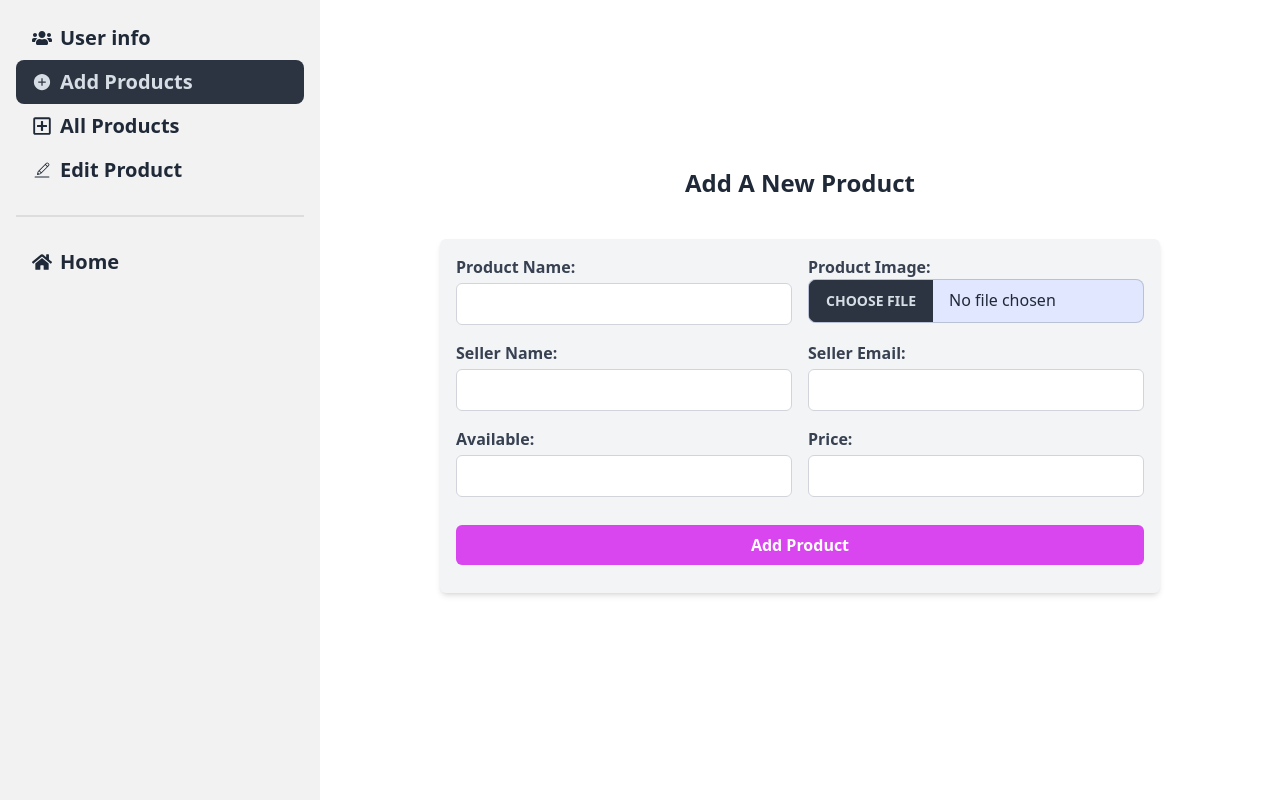
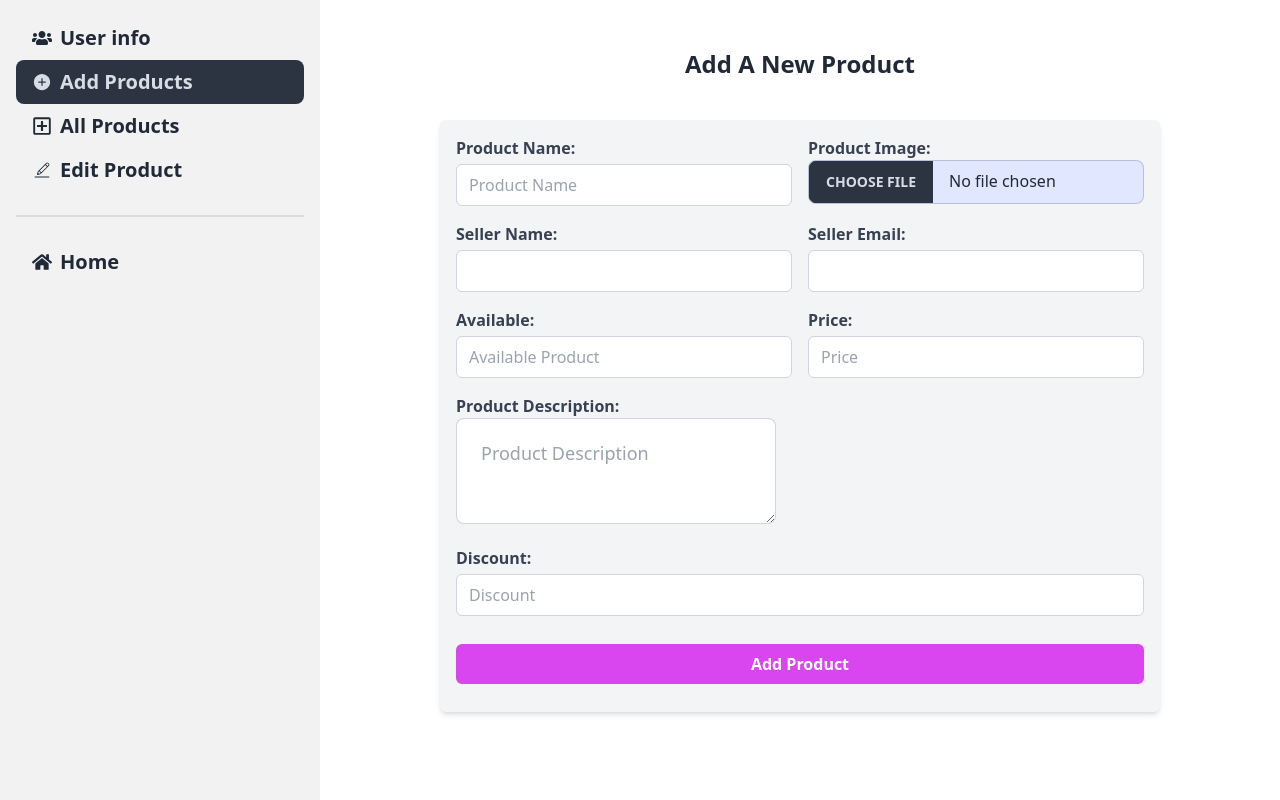
Before and after one commit to mahbub-alom/planet-shoes-client, a React (Vite) app: page /dashboard/addproduct in a window 1280 px wide. Built offline with nearby package versions, Linux system fonts and the light colour scheme; no server answers.

Commit message:
add product data save on database

```diff
--- a/src/Layout/Dashboard.jsx
+++ b/src/Layout/Dashboard.jsx
@@ -32,7 +32,7 @@ const Dashboard = () => {
                             </NavLink>
                         </li>
                         <li className="text-xl font-semibold">
-                            <NavLink to="/dashboard/AllProducts">
+                            <NavLink to="/dashboard/MyProducts">
                                 <FaRegPlusSquare />
                                 All Products
                             </NavLink>
--- a/src/Pages/Dashboard/AddProducts.jsx
+++ b/src/Pages/Dashboard/AddProducts.jsx
@@ -3,6 +3,7 @@ import useAuth from '../../hook/useAuth';
 import { useForm } from 'react-hook-form';
 import Swal from 'sweetalert2';
 import { Zoom } from 'react-awesome-reveal';
+import axios from 'axios';
 
 const img_hosting_token = import.meta.env.VITE_IMGBB_KEY;
 
@@ -33,15 +34,17 @@ const AddProducts = () => {
                         // console.log(imgResponse);
                         if (imgResponse.success) {
                             const imgURL = imgResponse.data.display_url;
-                            const classData = {
+                            const productData = {
                                 productName: data.productName,
                                 prodcutImage: imgURL,
                                 sellerName: user?.displayName,
                                 sellerEmail: user?.email,
-                                availableProduct: data.availableProduct,
-                                price: data.price,
+                                availableProduct: parseInt(data.availableProduct),
+                                price: parseInt(data.price),
+                                description: data.description,
+                                discount: parseInt(data.discount)
                             };
-                            // handleSwalFireWithUpdate(classData);
+                            handleSwalFireWithUpdate(productData);
                         }
                     })
                     .catch((err) => {
@@ -51,31 +54,25 @@ const AddProducts = () => {
         });
     };
 
-    // const handleSwalFireWithUpdate = (classData) => {
-    //   const token = localStorage.getItem("access-token");
-
-    //   fetch("https://cricket-starts-server.vercel.app/classes", {
-    //     method: "POST",
-    //     headers: {
-    //       "Content-Type": "application/json",
-    //       Authorization: `Bearer ${token}`,
-    //     },
-    //     body: JSON.stringify(classData),
-    //   })
-    //     .then((res) => res.json())
-    //     .then((data) => {
-    //       // console.log(data);
-    //       if (data.insertedId) {
-    //         reset();
-    //         Swal.fire(
-    //           `${classData.className} Added Successfully!`,
-    //           "Your class has been added.",
-    //           "success"
-    //         );
-    //       }
-    //     })
-    //     .catch((err) => console.log(err));
-    // };
+    const handleSwalFireWithUpdate = (productData) => {
+        axios.post("http://localhost:5000/addproduct", productData, {
+            headers: {
+                authorization: `Bearer ${localStorage.getItem("access-token")}`
+            }
+        })
+            .then((data) => {
+                // console.log(data);
+                if (data.data.insertedId) {
+                    reset();
+                    Swal.fire(
+                        `${productData.productName} Added Successfully!`,
+                        "Your Product has been added.",
+                        "success"
+                    );
+                }
+            })
+            .catch((err) => console.log(err));
+    };
 
     return (
         <>
@@ -93,6 +90,7 @@ const AddProducts = () => {
                             <input
                                 type="text"
                                 {...register("productName", { required: true })}
+                                placeholder='Product Name'
                                 className="w-full px-3 py-2 mt-1 text-gray-700 bg-white border border-gray-300 rounded-md focus:outline-none focus:ring-blue-500 focus:border-blue-500"
                             />
                         </div>
@@ -139,6 +137,7 @@ const AddProducts = () => {
                             </label>
                             <input
                                 type="number"
+                                placeholder='Available Product'
                                 {...register("availableProduct", { required: true })}
                                 className="w-full px-3 py-2 mt-1 text-gray-700 bg-white border border-gray-300 rounded-md focus:outline-none focus:ring-blue-500 focus:border-blue-500"
                             />
@@ -147,11 +146,32 @@ const AddProducts = () => {
                             <label className="text-gray-700 font-semibold">Price:</label>
                             <input
                                 type="number"
+                                placeholder='Price'
                                 {...register("price", { required: true })}
                                 className="w-full px-3 py-2 mt-1 text-gray-700 bg-white border border-gray-300 rounded-md focus:outline-none focus:ring-blue-500 focus:border-blue-500"
                             />
                         </div>
                     </div>
+
+                    <div className="mb-4 md:w-1/2">
+                        <label className="text-gray-700 font-semibold">
+                            Product Description:
+                        </label>
+                        <textarea {...register("description", { required: true })} placeholder="Product Description" className="textarea textarea-bordered textarea-lg w-full max-w-xs" ></textarea>
+                    </div>
+
+                    <div className="mb-4 md:w-full">
+                        <label className="text-gray-700 font-semibold">
+                            Discount:
+                        </label>
+                        <input
+                            type="number"
+                            {...register("discount", { required: true })}
+                            placeholder='Discount'
+                            className="w-full px-3 py-2 mt-1 text-gray-700 bg-white border border-gray-300 rounded-md focus:outline-none focus:ring-blue-500 focus:border-blue-500"
+                        />
+                    </div>
+
                     <div>
                         <input
                             type="submit"
--- /dev/null
+++ b/src/Pages/Dashboard/MyProduct.jsx
@@ -0,0 +1,11 @@
+import React from 'react';
+
+const MyProduct = () => {
+    return (
+        <div>
+
+        </div>
+    );
+};
+
+export default MyProduct;
```
